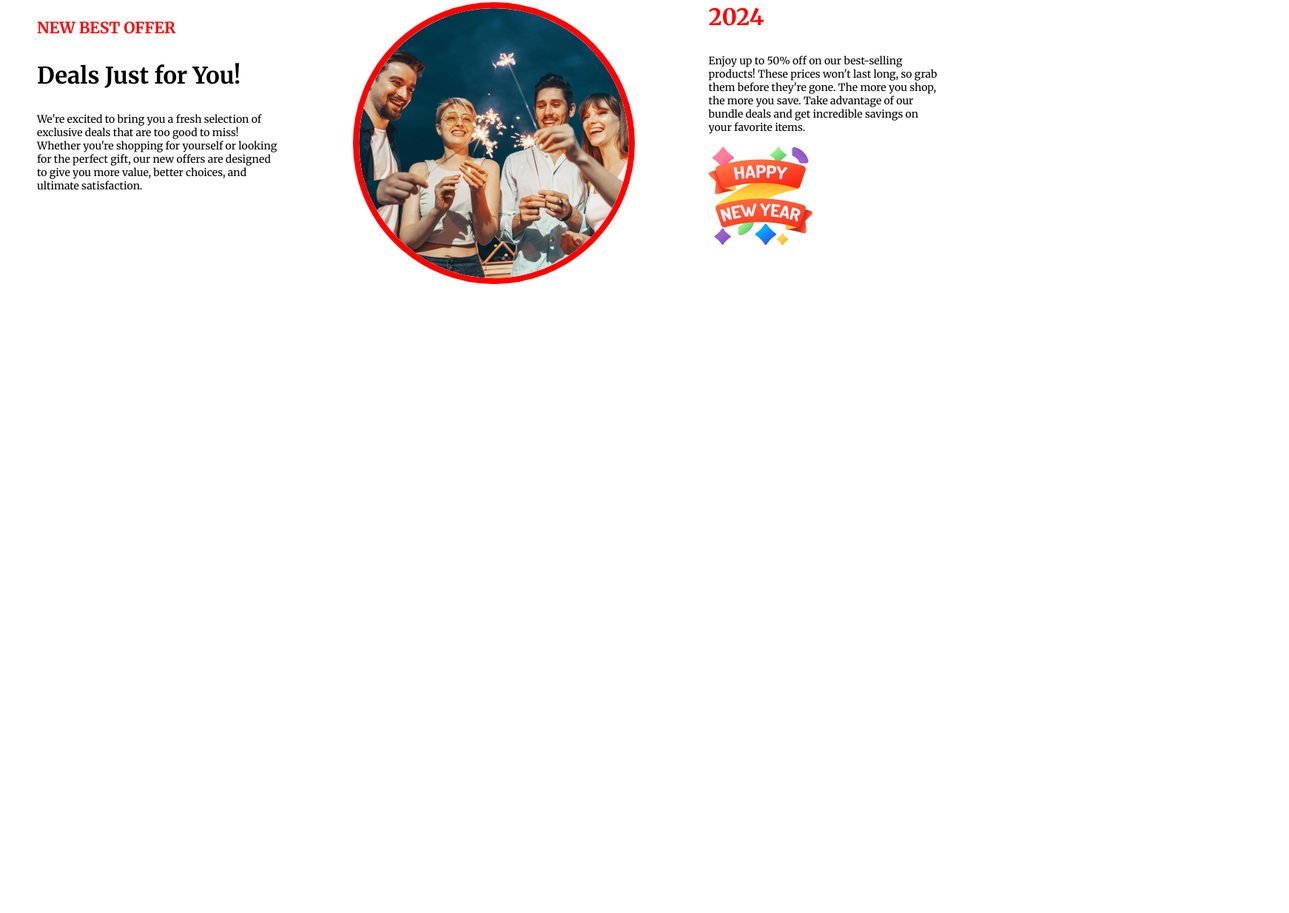
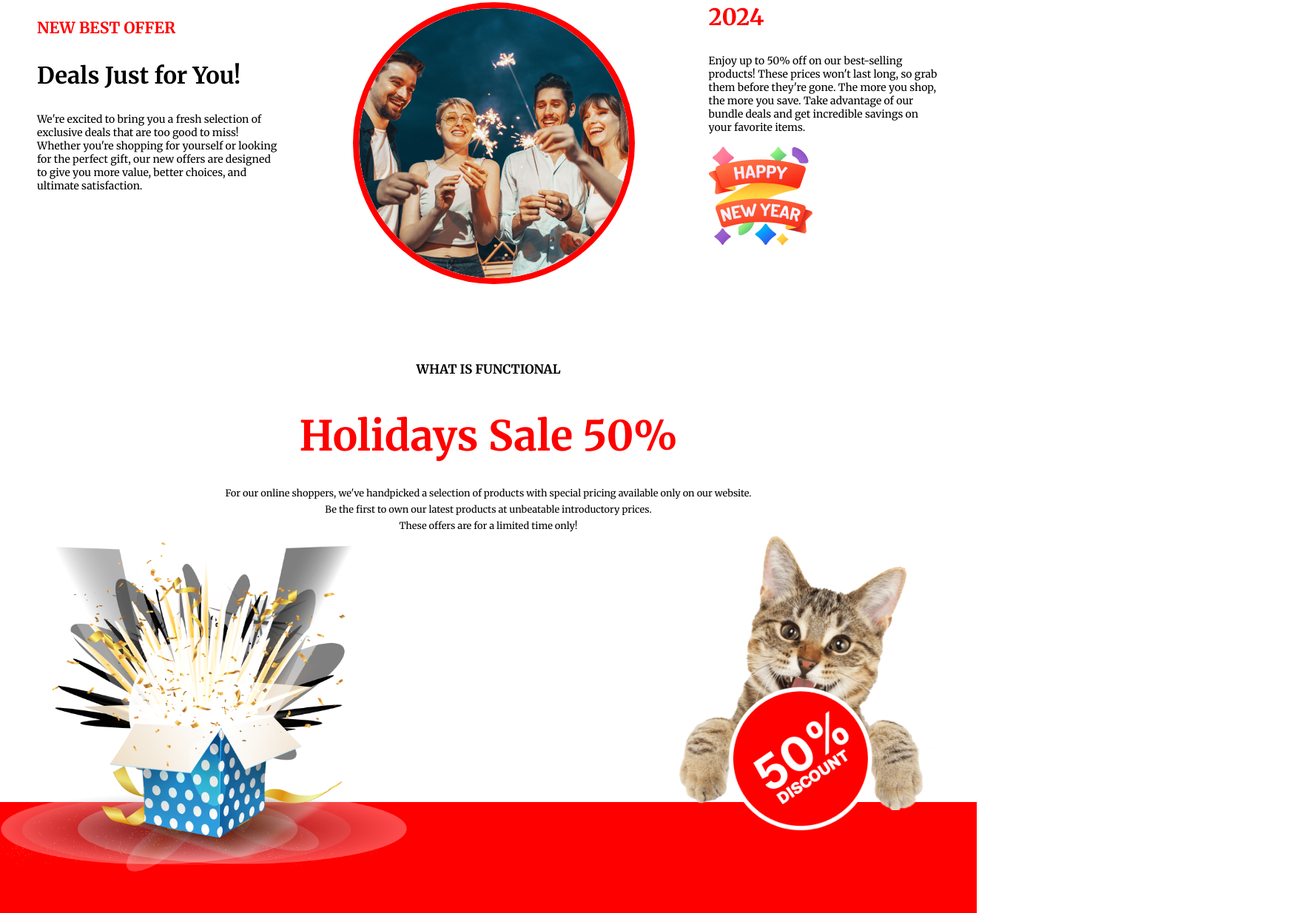
Before and after one commit to hsrokon/NewYearChallenge-PH, a plain HTML site: page index.html in a window 1280 px wide. Shown: the part 2964-4198 px from the top of the page at 74% size, 1742 px wide, since content can reach past the window. Before the commit the page ends 3402 px from the top, so only its background shows below. Drawn offline with Linux system fonts and the light colour scheme; a web font is replaced by a local one.

Commit message:
sixth-section completed

```diff
--- a/index.html
+++ b/index.html
@@ -58,6 +58,26 @@
           <img src="images/Group96.png" alt="">
         </div>
       </div>
+
+      <div class="sixth-section">
+        <p class="txt6">WHAT IS FUNCTIONAL</p>
+        <p class="txt7">Holidays Sale 50%</p>
+        <p class="txt8">For our online shoppers, we've handpicked a selection of products with special pricing available only on our website. <br> Be the first to own our latest products at unbeatable introductory prices. <br> These offers are for a limited time only!</p>
+
+        <div class="sixth-image-section">
+            <img src="images/Group75.png" alt="">
+            <div class="kitty">
+              <img src="images/kitty.png" alt="">
+            </div>
+        </div>
+        <div class="discount">
+          <img src="images/Group44.png" alt="">
+        </div>
+
+        <div class="solid-color">
+
+        </div>
+      </div>
 </div>
 
 </body>
--- a/styles/styles.css
+++ b/styles/styles.css
@@ -204,3 +204,68 @@ a {
   color: red;
   margin-top: 0;
 }
+
+
+/* sixth-section */
+.sixth-section {
+  color: black;
+  text-align: center;
+  margin-top: 50px;
+}
+
+.txt6 {
+  font-size: 17px;
+  font-weight: 600;
+  margin-bottom: 0;
+  margin-bottom: -12px;
+}
+
+.txt7 {
+  font-size: 3.5rem;color: red;
+  font-weight: 600;
+}
+
+.txt8 {
+  font-size: 0.8rem;
+  margin-top: -25px;
+  line-height: 22px;
+}
+
+.solid-color {
+  background-color: red;
+  height: 150px;
+  width: auto;
+  /* top: 77%; */
+  position: relative;
+  /* z-index: 1; */
+  margin-top: -5rem;
+}
+
+.sixth-image-section {
+  display: flex;
+  align-items: center;
+  justify-content: space-between;
+
+  position: relative;
+  z-index: 1;
+}
+
+.sixth-image-section img {
+  width: 550px;
+}
+
+.kitty img {
+  width: 370px;
+  margin-left: -473px;
+  margin-top: -100px;
+}
+
+.discount {
+  position: relative;
+  margin-top: -300px;
+  left: 32%;
+  z-index: 1;
+}
+.discount img {
+  width: 270px;
+}
```
Also changed, not shown: images/Group44.png (renamed from images/Group 44.png), images/Group75.png (renamed from images/Group 75.png), images/kitty.png (added).
